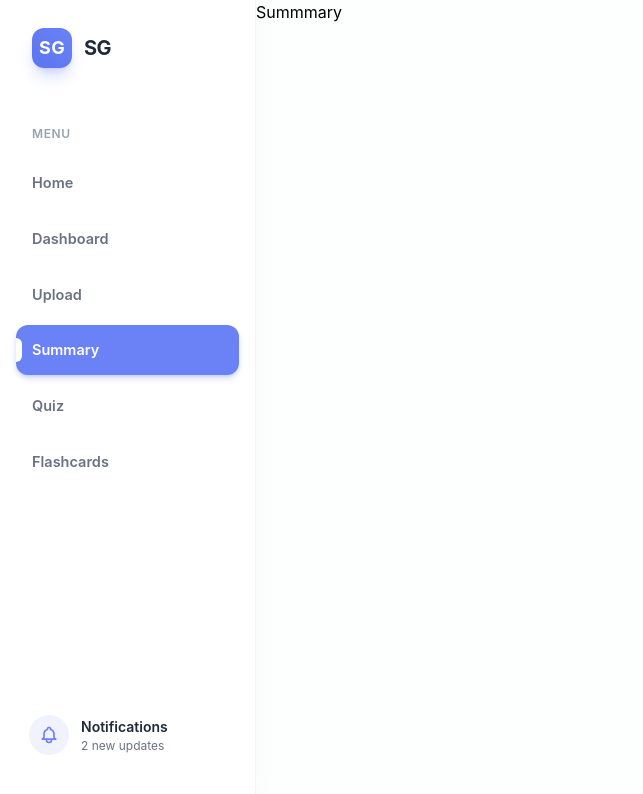
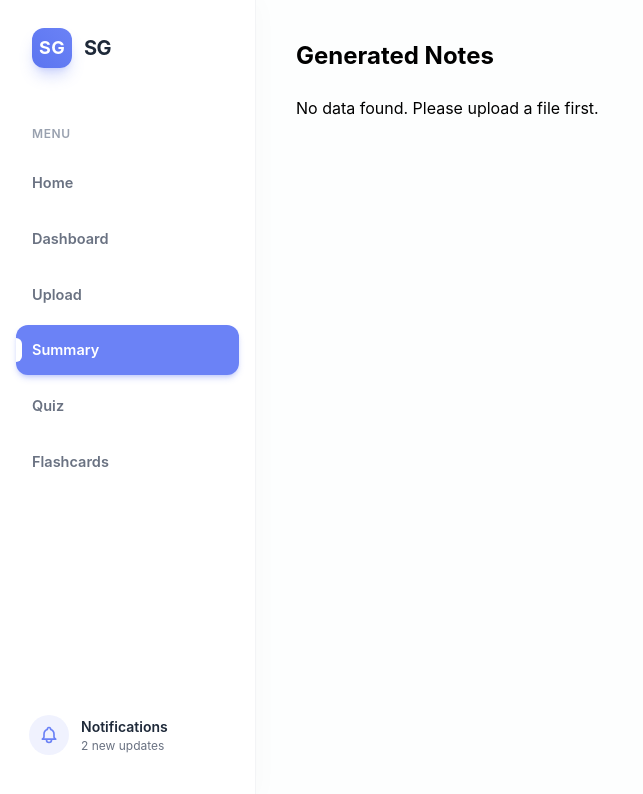
Before and after one commit to kunalmishra25/Cognify, a React (Vite) app in the folder my-ai/: page /summary in a window 1280 px wide. Shown: the top 794 px of the page, without its empty margins (0-643 px from the left). Built offline with nearby package versions, Linux system fonts and the light colour scheme.

Commit message:
Now data moving to Summary page

```diff
--- a/my-ai/src/pages/SummaryPage.jsx
+++ b/my-ai/src/pages/SummaryPage.jsx
@@ -1,11 +1,21 @@
 import React from 'react'
+import { useLocation } from 'react-router-dom'
 
 const SummaryPage = () => {
+    const location = useLocation();
+    const summary = location.state?.summary;
     return (
-        <div>
-            <h1>Summmary</h1>
+        <div className="p-10">
+            <h1 className="text-2xl font-bold mb-6">Generated Notes</h1>
+            {!summary ? (
+                <p>No data found. Please upload a file first.</p>
+            ) : (
+                <div className="bg-gray-100 p-6 rounded-lg">
+                    <p>{summary}</p>
+                </div>
+            )}
         </div>
-    )
-}
+    );
+};
 
 export default SummaryPage
--- a/my-ai/src/pages/UploadPage.jsx
+++ b/my-ai/src/pages/UploadPage.jsx
@@ -19,6 +19,7 @@ const UploadPage = () => {
         try {
             const res = await axios.post('http://localhost:5000/upload', formData)
             setdata(res.data.summary)
+            return res.data.summary;
         }
         catch (error) {
             console.error('error', error);
@@ -30,7 +31,9 @@ const UploadPage = () => {
     const handleGenerateNotes = async () => {
         try {
             const result = await callbackend();
-            navigate('/Summarypage');
+            navigate('/summary', {
+                state: { summary: result }
+            });
         } catch (error) {
             console.error(error);
         }
@@ -94,22 +97,6 @@ const UploadPage = () => {
                             ) : 'Generate Notes'}
                         </button>
                     </div>
-
-                    {data && (
-                        <div className='w-full mt-12 bg-gray-50/50 border border-gray-100 rounded-[24px] p-8 md:p-10 text-left mb-10'>
-                            <div className='flex items-center gap-3 mb-6'>
-                                <div className="w-10 h-10 rounded-xl bg-teal-50 flex items-center justify-center border border-teal-100">
-                                    <svg className="w-5 h-5 text-teal-600" fill="none" stroke="currentColor" viewBox="0 0 24 24">
-                                        <path strokeLinecap="round" strokeLinejoin="round" strokeWidth={2} d="M5 13l4 4L19 7" />
-                                    </svg>
-                                </div>
-                                <h3 className='text-xl font-bold text-gray-800 tracking-tight'>Analysis Complete</h3>
-                            </div>
-                            <div className="prose prose-sm max-w-none text-gray-600 leading-relaxed text-[15px]">
-                                <p>{data}</p>
-                            </div>
-                        </div>
-                    )}
                 </div>
             </div>
         </div >
```
